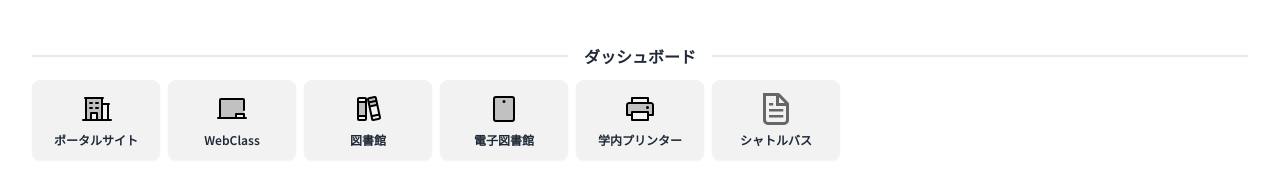
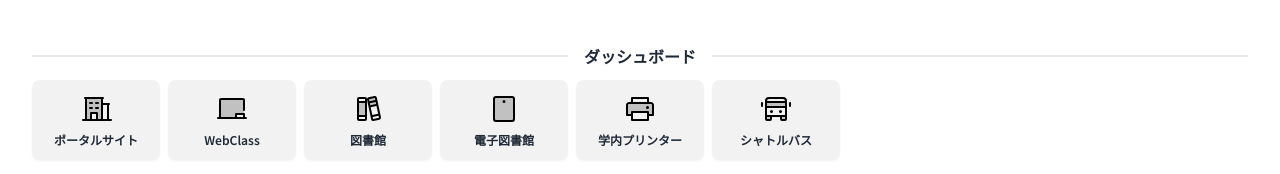
Before and after one commit to tohtech-softtech/dashboard, a Next.js app: page / in a window 1280 px wide. Shown: the top 174 px of the page. Built offline with nearby package versions, Linux system fonts and the light colour scheme.

Commit message:
バスアイコンを追加

```diff
--- a/src/pages/index.tsx
+++ b/src/pages/index.tsx
@@ -23,7 +23,7 @@ export default function Home() {
         <LinkButton href="https://print.infcm.tohtech.ac.jp" imgUrl="ph-printer-duotone.svg">
           学内プリンター
         </LinkButton>
-        <LinkButton href="/shuttle" imgUrl="file.svg">
+        <LinkButton href="/shuttle" imgUrl="ph-bus-duotone.svg">
           シャトルバス
         </LinkButton>
       </div>
```
Also changed, not shown: public/ph-bus-duotone.svg (added).
